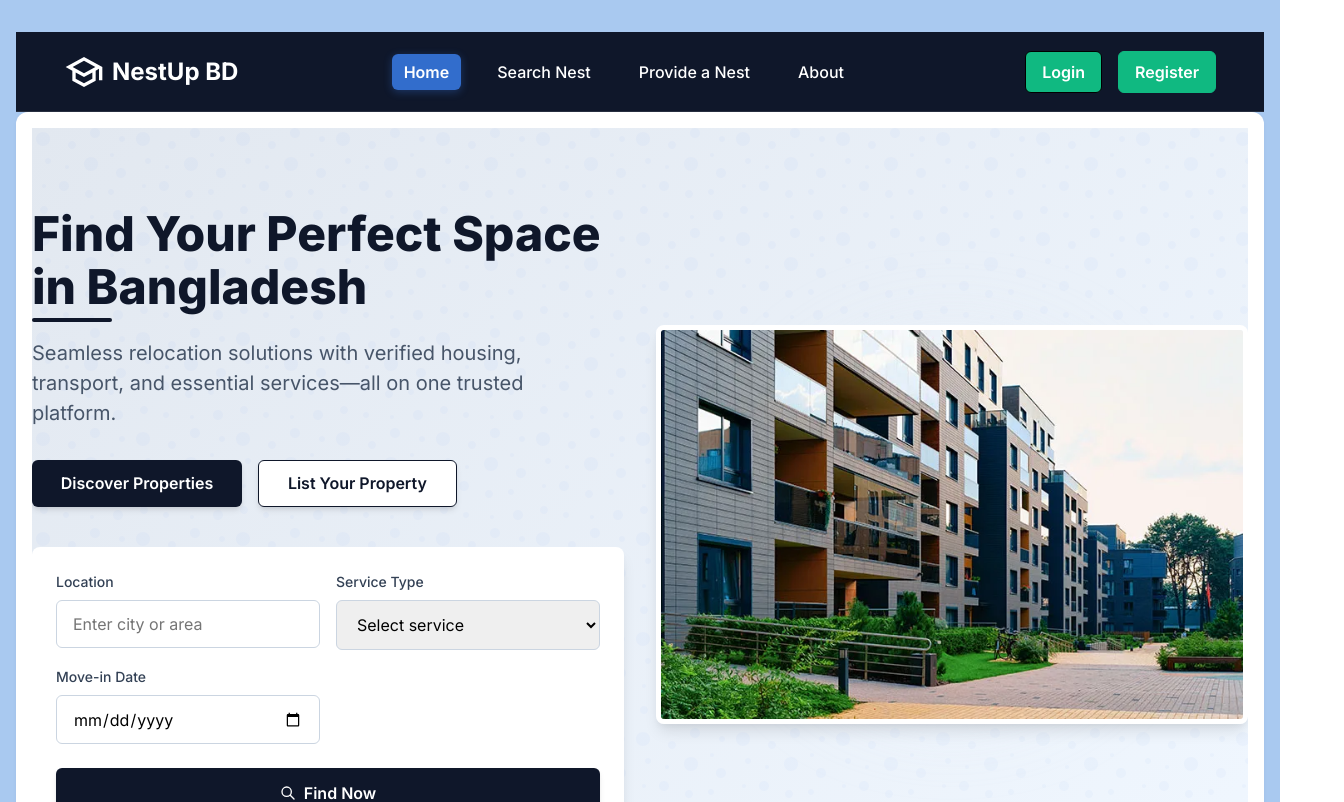
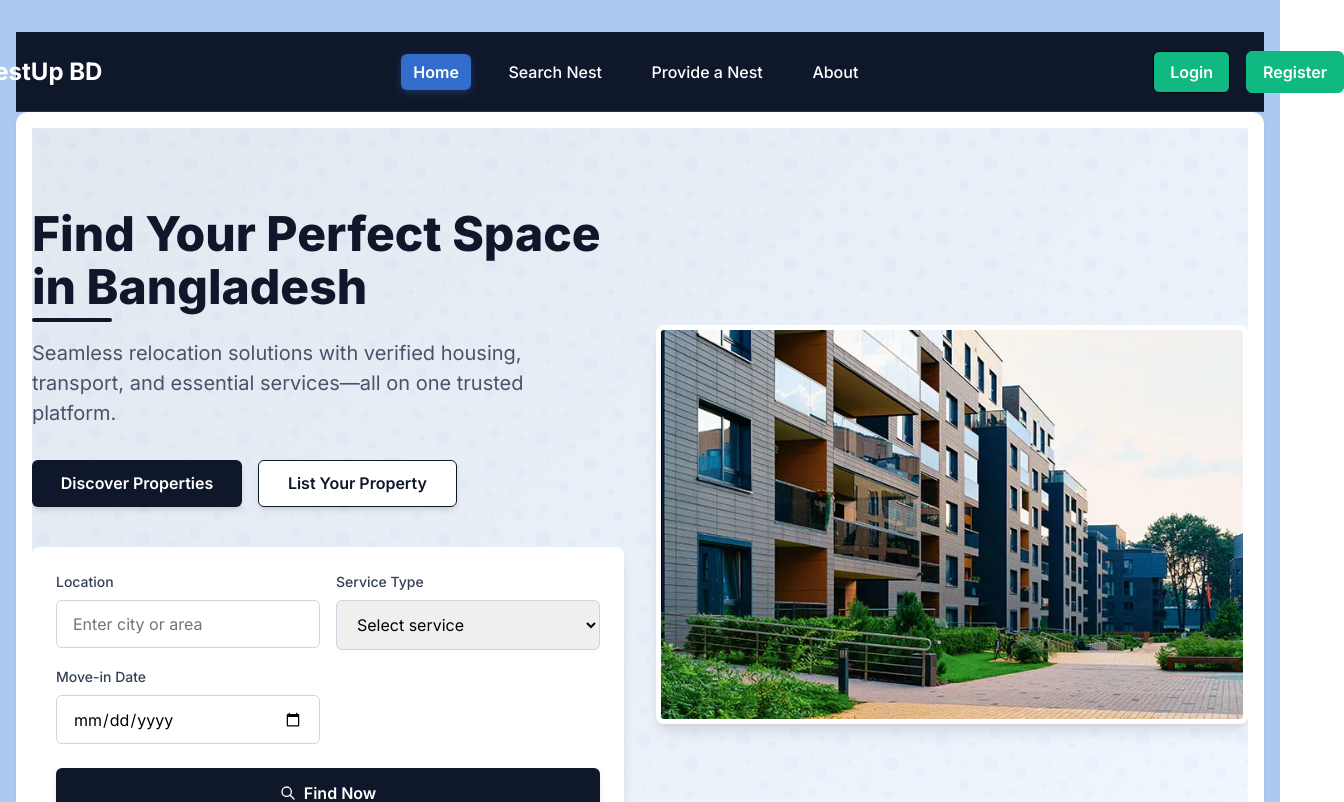
Before and after one commit to A-Piyas-04/NestUp-BD, a React (Vite) app in the folder Project/NestUp BD/Client/: page / in a window 1280 px wide. Shown: the top 802 px of the page, 1344 px wide, since content can reach past the window. Built offline with nearby package versions, Linux system fonts and the light colour scheme.

Commit message:
refactor(header): restructure layout with left, middle and right sections style(header): update logo hover effects and navigation spacing

```diff
--- a/Project/NestUp BD/Client/src/components/Header/Header.css
+++ b/Project/NestUp BD/Client/src/components/Header/Header.css
@@ -23,6 +23,11 @@
   height: 70px;
 }
 
+.header-scrolled .logo a {
+  font-size: 1.8rem;
+  transform: scale(1.2);
+}
+
 .header-container {
   display: flex;
   justify-content: space-between;
@@ -31,6 +36,30 @@
   padding: 0 1.5rem;
   max-width: 1200px;
   margin: 0 auto;
+}
+
+.header-left {
+  display: flex !important;
+  align-items: center !important;
+  justify-content: left !important;
+  flex: 0 0 auto  !important;
+  margin-left: -8em;
+}
+
+.header-middle {
+  display: flex;
+  align-items: center;
+  justify-content: center;
+  flex: 1;
+  margin-left: 2em;
+}
+
+.header-right {
+  display: flex;
+  align-items: center;
+  justify-content: flex-end;
+  flex: 0 0 auto;
+  margin-right: -8em;
 }
 
 .logo a {
@@ -50,6 +79,9 @@
 
 .logo:hover a {
   color: var(--primary);
+
+  color: rgb(215, 250, 246);
+  transform: scale(1.08);
 }
 
 .desktop-nav ul {
@@ -60,7 +92,7 @@
 }
 
 .desktop-nav li {
-  margin: 0 0.75rem;
+  margin: 0.4rem .8rem;
 }
 
 .desktop-nav a {
@@ -214,33 +246,7 @@
   color: #ffffff;
 }
 
-.logo-link {
-  display: flex;
-  align-items: center;
-  gap: 0.5rem;
-  text-decoration: none;
-  color: inherit;
-  transition: color 0.2s, background 0.2s;
-}
 
-.logo-link:hover {
-  color: rgb(255, 255, 255) !important;
-  filter: none;
-  transform: scale(1.08) translateY(-2px);
-  transition: transform 0.2s cubic-bezier(0.4,0,0.2,1);
-  opacity: 0.85;
-}
-
-.logo-link svg {
-  transition: filter 0.2s;
-}
-
-.logo-link:hover svg {
-  filter: none;
-  transform: scale(1.08) translateY(-2px);
-  transition: transform 0.2s cubic-bezier(0.4,0,0.2,1);
-  opacity: 0.85;
-}
 
 /* Color-coded buttons */
 .login-btn {
@@ -308,8 +314,8 @@
     display: none;
   }
 
-  .user-actions {
-    margin-right: 3rem;
+  .header-middle {
+    display: none;
   }
 
   .mobile-menu-btn {
--- a/Project/NestUp BD/Client/src/components/Header/Header.jsx
+++ b/Project/NestUp BD/Client/src/components/Header/Header.jsx
@@ -34,6 +34,7 @@ const Header = () => {
   return (
     <header className={`header ${isScrolled ? 'header-scrolled' : ''}`}>
       <div className="header-container">
+        <div className="header-left">
           <div className="logo">
             <Link to="/" className="logo-link">
               <svg width="40" height="40" viewBox="0 0 24 24" fill="#ffffff">
@@ -42,7 +43,9 @@ const Header = () => {
               <span>NestUp BD</span>
             </Link>
           </div>
+        </div>
 
+        <div className="header-middle">
           <nav className="desktop-nav">
             <ul>
               <li><NavLink to="/" end>Home</NavLink></li>
@@ -51,7 +54,9 @@ const Header = () => {
               <li><NavLink to="/about">About</NavLink></li>
             </ul>
           </nav>
+        </div>
 
+        <div className="header-right">
           <div className="user-actions">
           {user ? (
             <>
@@ -93,6 +98,7 @@ const Header = () => {
             </>
           )}
           </div>
+        </div>
 
         <button
           className="mobile-menu-btn"
--- a/Project/NestUp BD/Client/src/pages/Auth/LoginForm.jsx
+++ b/Project/NestUp BD/Client/src/pages/Auth/LoginForm.jsx
@@ -41,7 +41,7 @@ const LoginForm = () => {
         await login(data.token, data.user.name);
         navigate('/dashboard');
       } else {
-        setError(data.error || 'Login failed');
+        setError(data.message || 'Login failed');
       }
     } catch (err) {
       setError('An error occurred during login');
--- a/Project/NestUp BD/Client/src/pages/Auth/RegisterForm.jsx
+++ b/Project/NestUp BD/Client/src/pages/Auth/RegisterForm.jsx
@@ -60,7 +60,7 @@ const RegisterForm = () => {
         await login(data.token, data.user.name);
         navigate('/dashboard');
       } else {
-        setError(data.error || 'Registration failed');
+        setError(data.message || 'Registration failed');
       }
     } catch (err) {
       console.error('Registration error:', err);
```
Also changed, not shown: 1 other file (tests, documents, lock files or other folders). Lines whose indentation alone changed are shown as unchanged.
